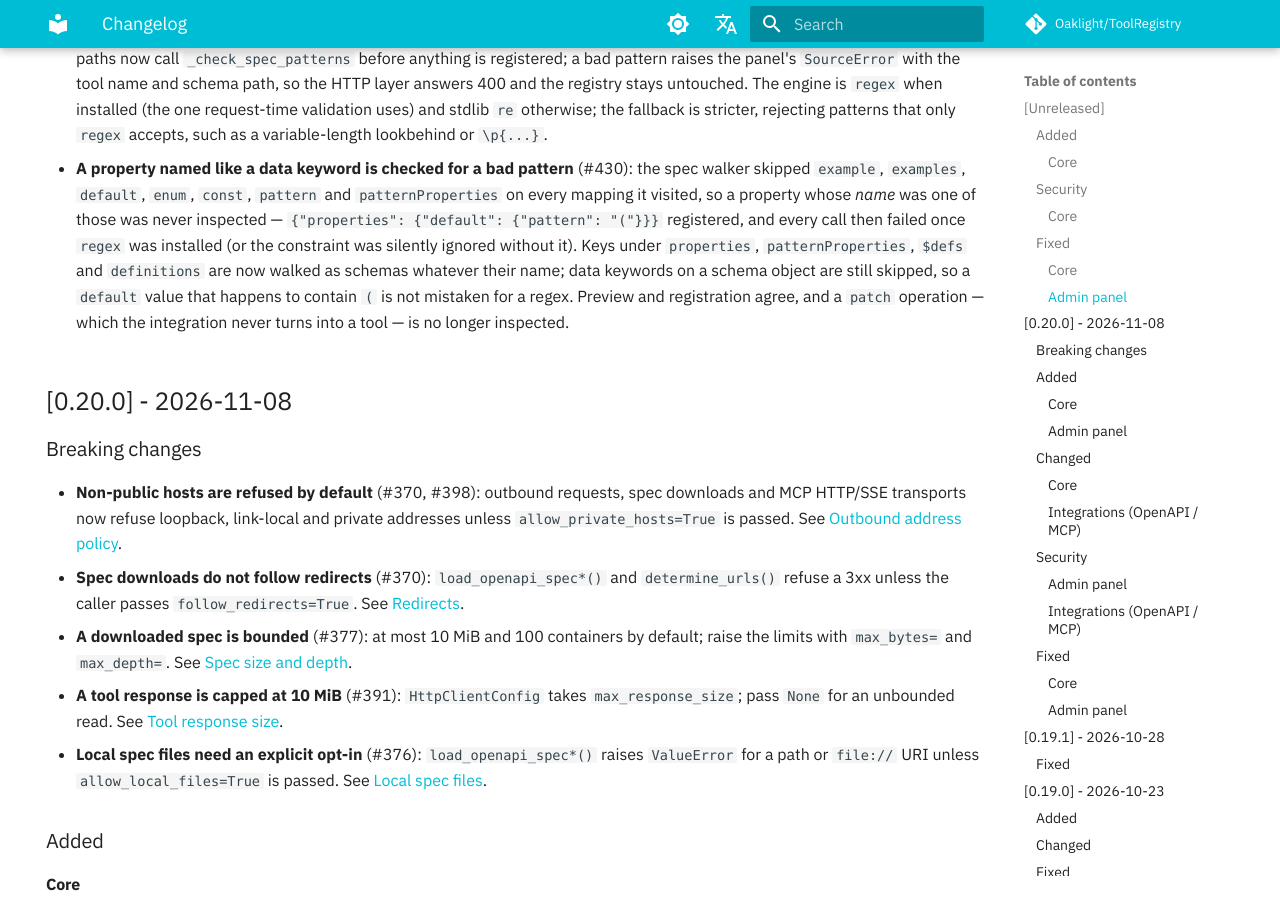
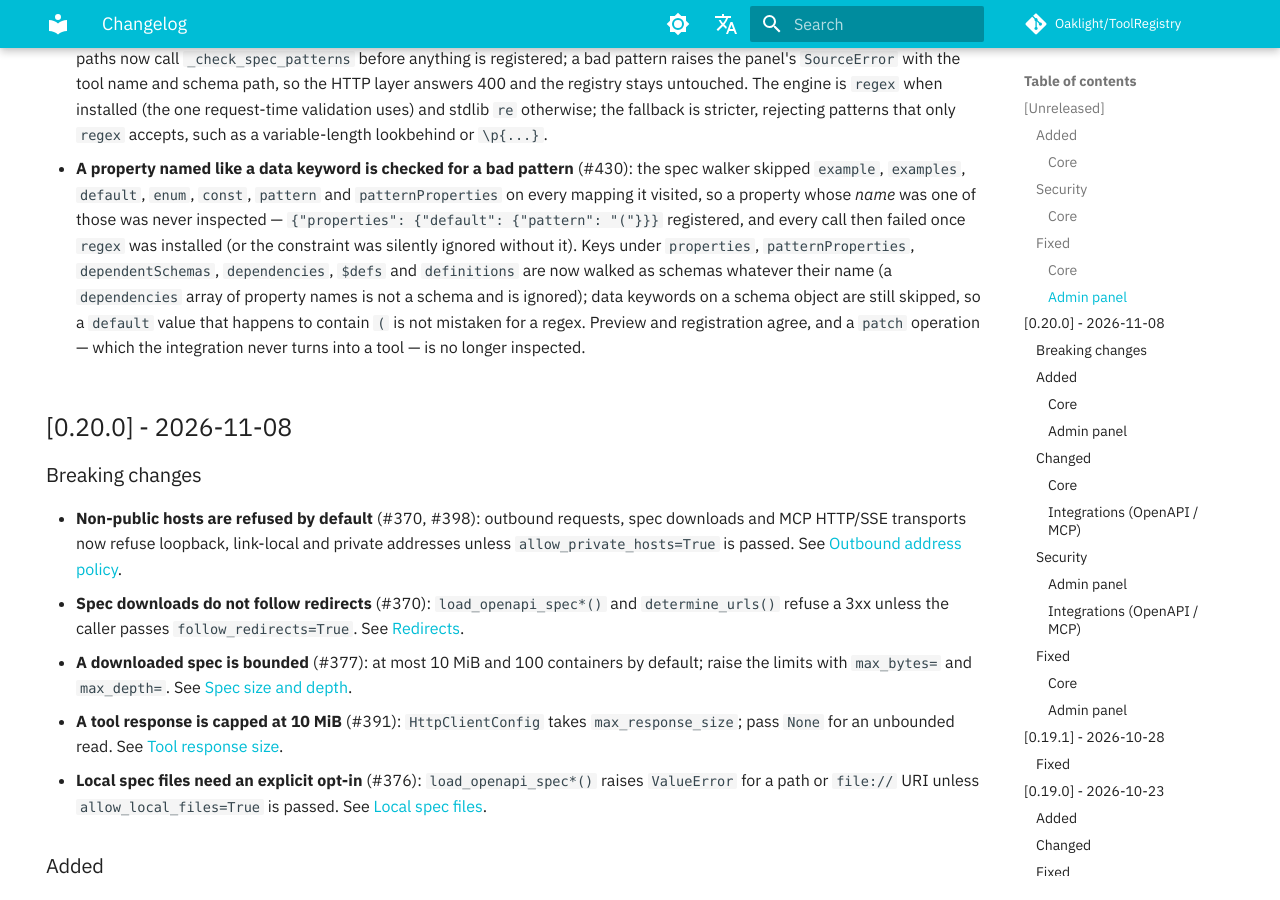
Before and after one commit to Oaklight/ToolRegistry, an MkDocs documentation site: the page built from docs/changelog.md, in a window 1280 px wide and 900 px high, scrolled down 1398 px. Built offline with MkDocs 1.6.1 and Material for MkDocs 9.7.7, drawn with Linux system fonts in a browser that asks for light colours; some web fonts are replaced; comment, search, counter and statistics services are not loaded.

Commit message:
docs(changelog): cover dependentSchemas and dependencies in the spec walk (#430)

```diff
--- a/docs/changelog.md
+++ b/docs/changelog.md
@@ -38,7 +38,7 @@
 
 - **A spec regex that does not compile is refused at registration** (#421): `preview_source()` and source registration loaded an OpenAPI document without compiling its `pattern` or `patternProperties`, so a malformed pattern was accepted and surfaced only on the first call — a 500 with the optional `regex` package installed, a silently ignored constraint without it. Both paths now call `_check_spec_patterns` before anything is registered; a bad pattern raises the panel's `SourceError` with the tool name and schema path, so the HTTP layer answers 400 and the registry stays untouched. The engine is `regex` when installed (the one request-time validation uses) and stdlib `re` otherwise; the fallback is stricter, rejecting patterns that only `regex` accepts, such as a variable-length lookbehind or `\p{...}`.
 
-- **A property named like a data keyword is checked for a bad pattern** (#430): the spec walker skipped `example`, `examples`, `default`, `enum`, `const`, `pattern` and `patternProperties` on every mapping it visited, so a property whose *name* was one of those was never inspected — `{"properties": {"default": {"pattern": "("}}}` registered, and every call then failed once `regex` was installed (or the constraint was silently ignored without it). Keys under `properties`, `patternProperties`, `$defs` and `definitions` are now walked as schemas whatever their name; data keywords on a schema object are still skipped, so a `default` value that happens to contain `(` is not mistaken for a regex. Preview and registration agree, and a `patch` operation — which the integration never turns into a tool — is no longer inspected.
+- **A property named like a data keyword is checked for a bad pattern** (#430): the spec walker skipped `example`, `examples`, `default`, `enum`, `const`, `pattern` and `patternProperties` on every mapping it visited, so a property whose *name* was one of those was never inspected — `{"properties": {"default": {"pattern": "("}}}` registered, and every call then failed once `regex` was installed (or the constraint was silently ignored without it). Keys under `properties`, `patternProperties`, `dependentSchemas`, `dependencies`, `$defs` and `definitions` are now walked as schemas whatever their name (a `dependencies` array of property names is not a schema and is ignored); data keywords on a schema object are still skipped, so a `default` value that happens to contain `(` is not mistaken for a regex. Preview and registration agree, and a `patch` operation — which the integration never turns into a tool — is no longer inspected.
 
 ## [0.20.0] - 2026-11-08
 
```
